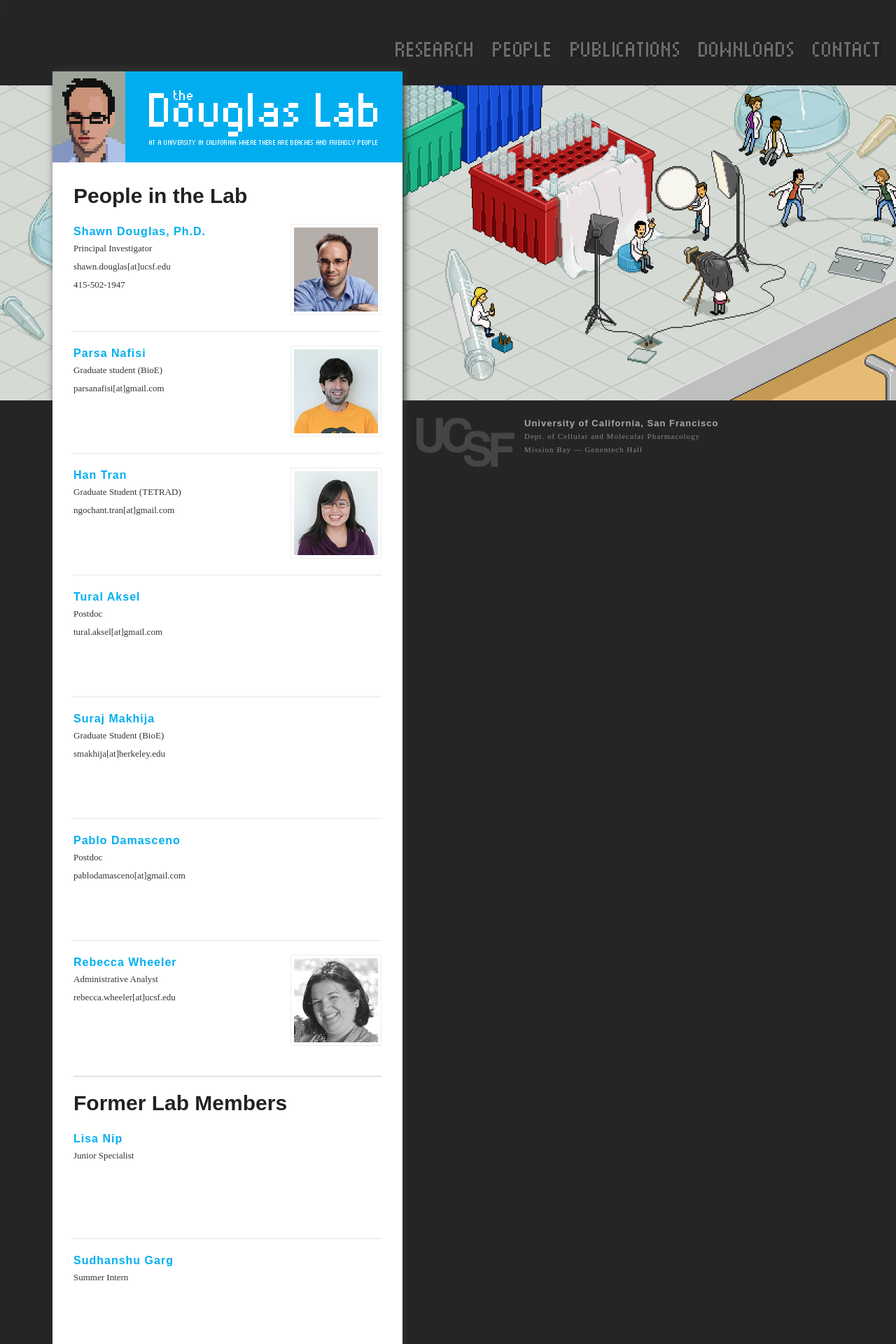
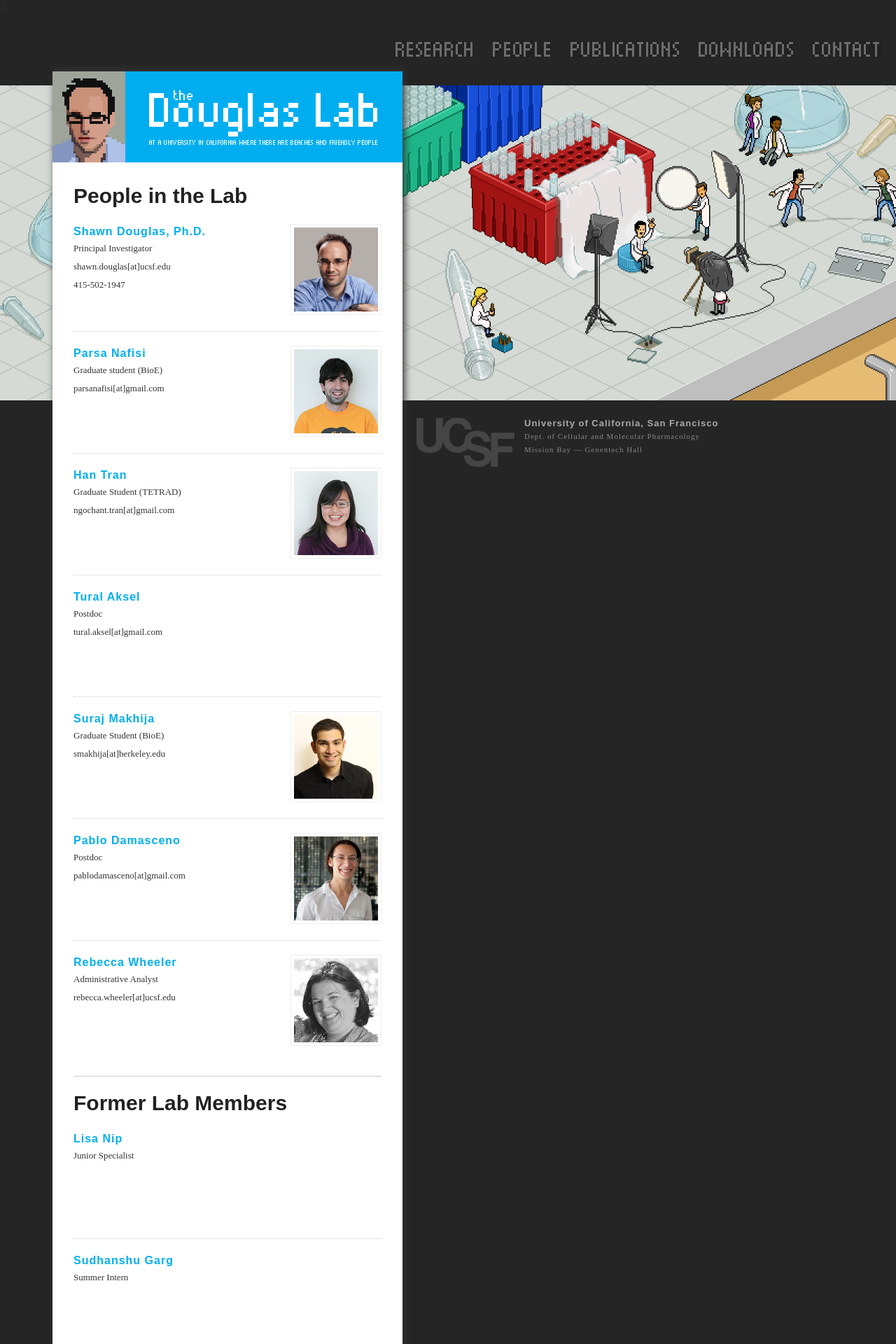
Before and after one commit to douglaslab/bionano.ucsf.edu, a Jekyll site: the page built from people.html, in a window 1280 px wide. Shown: the top 1920 px of the page at 70% size. Built offline with Jekyll 4.4.1, drawn with Linux system fonts in a browser that asks for light colours; nearby versions of some CDN libraries.

Commit message:
update photos for Pablo & Suraj
Still need photo for Tural

```diff
--- a/people.html
+++ b/people.html
@@ -65,7 +65,7 @@ description: The people working at the Douglas Lab at the University of Californ
 </div>
 
 <div class="biography">
-	<!-- <img src="/assets/images/portraits/suraj.png" class="portrait" /> -->
+	<img src="/assets/images/portraits/suraj.png" class="portrait" />
 	<h4 class="title">
 		<a href="#">Suraj Makhija</a>
 	</h4>
@@ -78,7 +78,7 @@ description: The people working at the Douglas Lab at the University of Californ
 </div>
 
 <div class="biography">
-	<!-- <img src="/assets/images/portraits/pablo.jpg" class="portrait" /> -->
+	<img src="/assets/images/portraits/pablo.png" class="portrait" />
 	<h4 class="title">
 		<a target="_new" href="http://www.pablodamasceno.com/">Pablo Damasceno</a>
 	</h4>
```
Also changed, not shown: assets/images/portraits/pablo.jpg (deleted), assets/images/portraits/pablo.png (added), assets/images/portraits/suraj.png (added).
